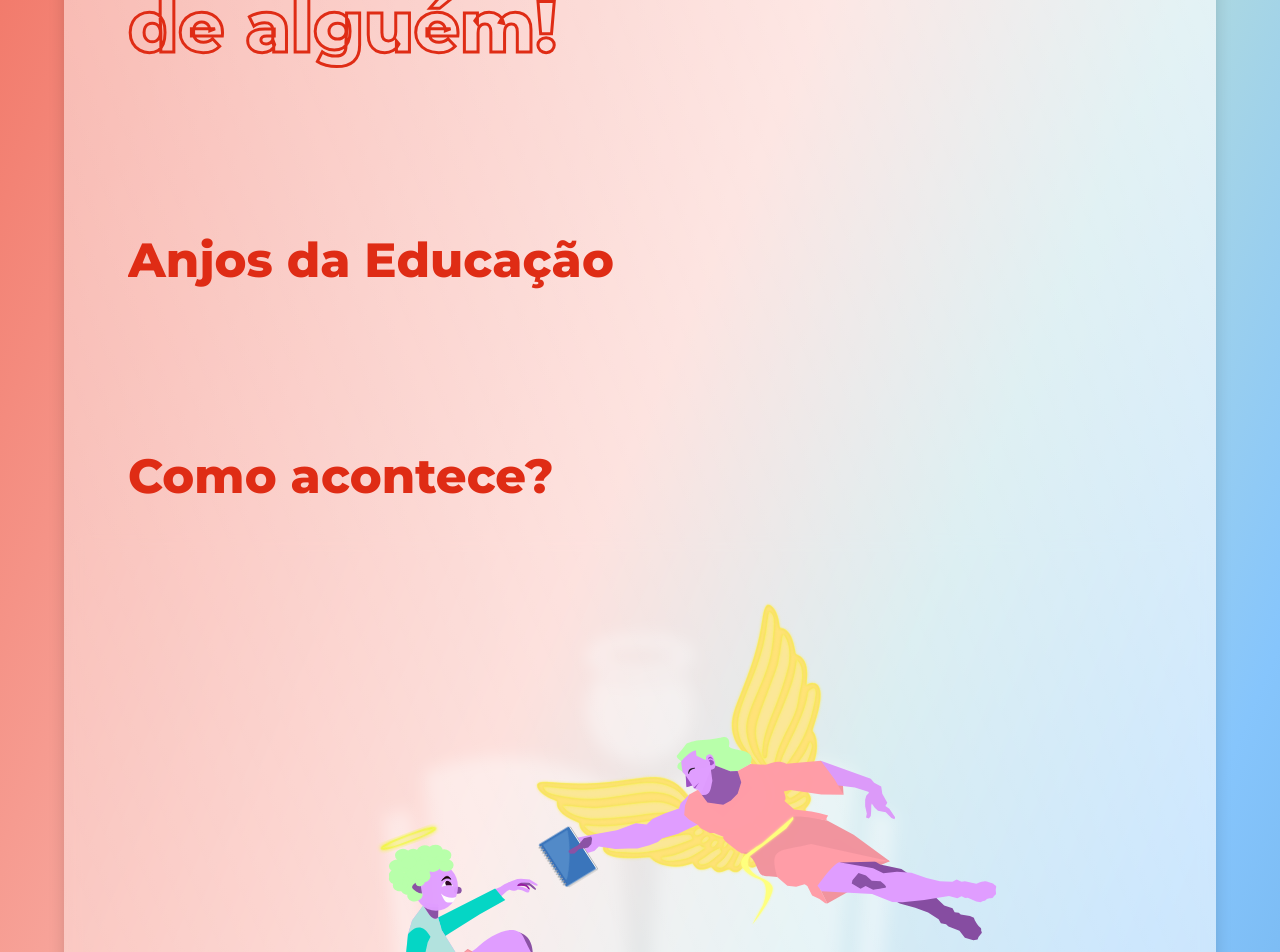
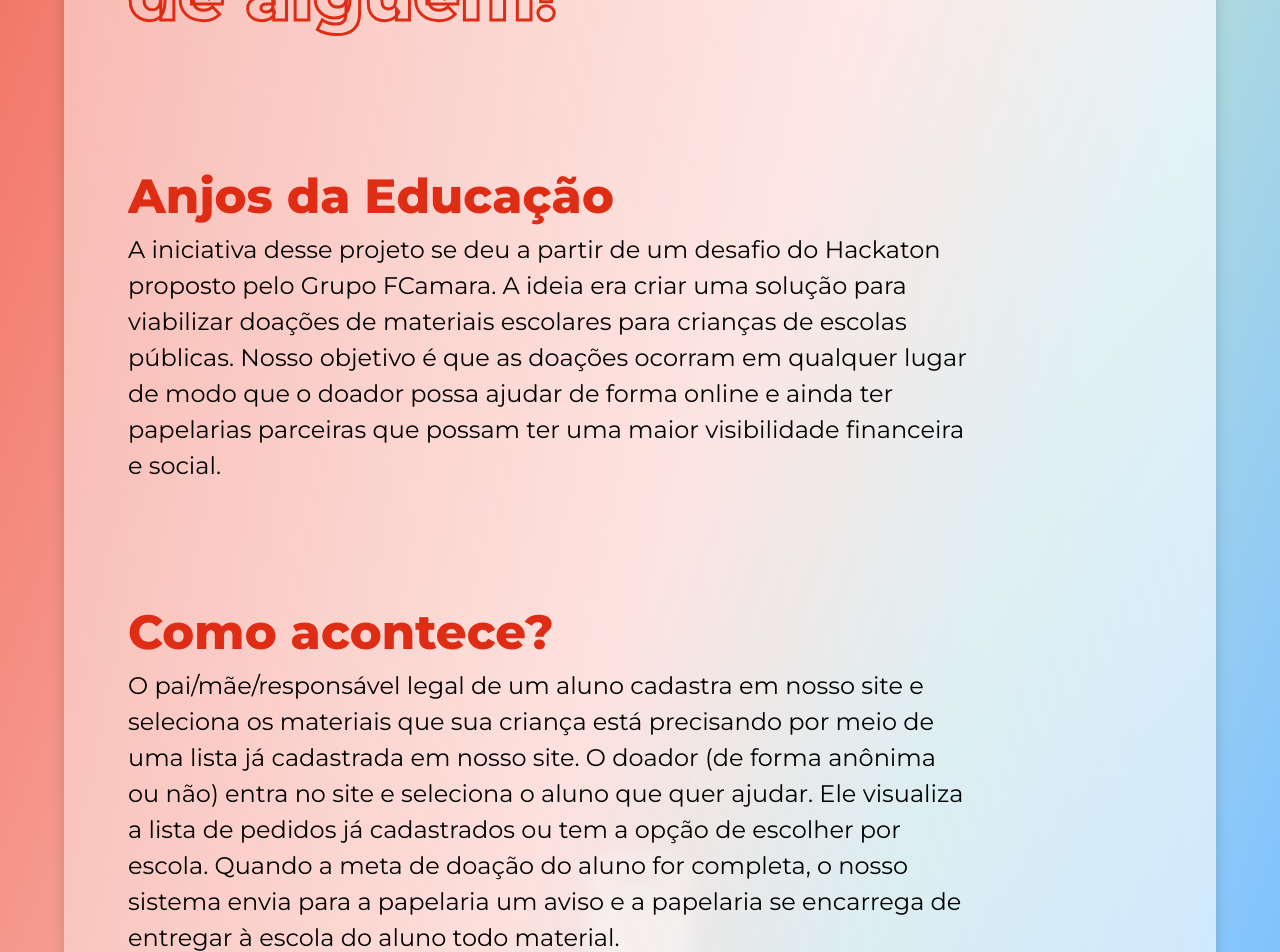
Before and after one commit to bob-mw/anjosDaEducacao, a React (Create React App) app: page / in a window 1280 px wide. Shown: the part 640-1592 px from the top of the page. Built offline with nearby package versions, Linux system fonts and the light colour scheme.

Commit message:
Hero text Animation done

```diff
--- a/src/Pages/Login/index.jsx
+++ b/src/Pages/Login/index.jsx
@@ -39,9 +39,26 @@ const Login = () => {
             </S.HeroContainer>
             <S.HeroContainer>
                 <S.HeroSubtitle><span ref={addToHeroTexts}>Anjos da Educação</span></S.HeroSubtitle>
+                <S.HeroText>
+                    <span ref={addToHeroTexts}>
+                        A iniciativa desse projeto se deu a partir de um desafio do Hackaton proposto pelo Grupo FCamara.
+                        A ideia era criar uma solução para viabilizar doações de materiais escolares para crianças de escolas públicas.
+                        Nosso objetivo é que as doações ocorram em qualquer lugar de modo que o doador possa ajudar de forma online e
+                        ainda ter papelarias parceiras que possam ter uma maior visibilidade financeira e social.
+                    </span>
+                </S.HeroText>
             </S.HeroContainer>
             <S.HeroContainer>
                 <S.HeroSubtitle><span ref={addToHeroTexts}>Como acontece?</span></S.HeroSubtitle>
+                <S.HeroText>
+                    <span ref={addToHeroTexts}>
+                        O pai/mãe/responsável legal de um aluno cadastra em nosso site e seleciona os materiais que sua criança
+                        está precisando por meio de uma lista já cadastrada em nosso site. O doador (de forma anônima ou não) entra no site
+                        e seleciona o aluno que quer ajudar. Ele visualiza a lista de pedidos já cadastrados ou tem a opção de escolher por escola.
+                        Quando a meta de doação do aluno for completa, o nosso sistema envia para a papelaria um aviso e a papelaria se encarrega de
+                        entregar à escola do aluno todo material.
+                    </span>
+                </S.HeroText>
             </S.HeroContainer>
             <S.Image src={ angel } alt="logo"/>
             <FormsLogin />
--- a/src/Pages/Login/styled.jsx
+++ b/src/Pages/Login/styled.jsx
@@ -2,7 +2,7 @@ import styled from 'styled-components'
 
 export const HeroContainer = styled.div`
 	width: 100%;
-	margin-top: 5rem;
+	margin-top: 3rem;
 	padding: 2rem 2rem 2rem 4rem;
 	line-height: 1.5;
 	align-self: flex-start;
@@ -14,6 +14,8 @@ export const HeroTitle = styled.h2`
 	color: transparent;
 	font-weight:800;
 	font-size: 4.5rem;
+	text-align: justify;
+  	text-justify: inter-word;
 	overflow: hidden;
 
 	span {
@@ -27,6 +29,19 @@ export const HeroSubtitle = styled.h3`
 	font-weight:800;
 	font-size: 3rem;
 	overflow: hidden;
+
+	span {
+		display: inline-block;
+		transform: translateY(100%);
+	}
+`
+
+export const HeroText = styled.p`
+    color: black;
+	font-weight:400;
+	font-size: 1.5rem;
+	overflow: hidden;
+	width: 80%;
 
 	span {
 		display: inline-block;
```
